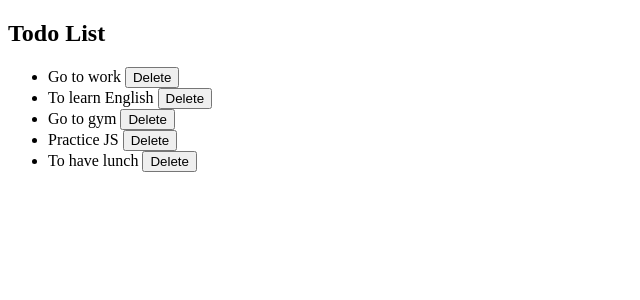
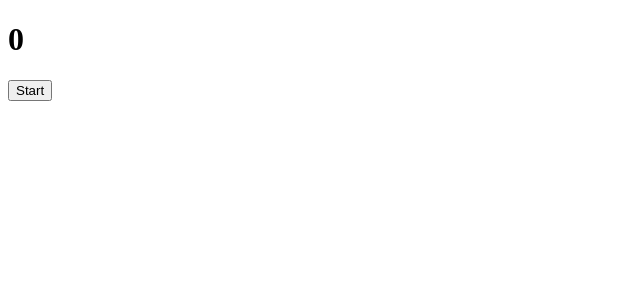
Before and after one commit to NataliiaYakovenko/react-rom-app, a React (Create React App) app: page / in a window 1280 px wide. Shown: the top 300 px of the page, without its empty margins (0-640 px from the left). Built offline with nearby package versions, Linux system fonts and the light colour scheme.

Commit message:
Add component Counter

```diff
--- /dev/null
+++ b/src/components/Counter/Counter.js
@@ -0,0 +1,51 @@
+import React from "react";
+
+class Counter extends React.Component{
+    constructor(props){
+        super(props);
+        this.state ={
+            count: 0,
+        }
+
+
+       console.log('constructor');
+    }
+
+start(){
+    setInterval(()=>{
+        const{count}=this.state
+        this.setState({
+             count: count +1
+        })
+
+    },1000)
+}
+
+  componentDidMount(){
+    console.log('componentDidMount');
+  }
+  componentDidUpdate(){
+    console.log('componentDidUpdate');
+  }
+  shouldComponentUpdate(){
+    console.log('shouldComponentUpdate');
+    return true
+  }
+  componentWillUnmount(){
+    console.log('componentWillUnmount');
+  }
+
+    render(){
+        console.log('render');
+       return(
+        <>
+        <h1>{this.state.count}</h1>
+        <button onClick={()=>{this.start()}}>Start</button>
+        </>
+       )
+    }
+
+
+}
+
+export default Counter
--- a/src/components/Todolist/TodoItem.js
+++ b/src/components/Todolist/TodoItem.js
@@ -16,6 +16,7 @@
 import React from "react";
 
 function TodoItem(props) {
+  console.log(props);
   const { id, text, onDelete } = props;
 
   return (
--- a/src/index.js
+++ b/src/index.js
@@ -3,7 +3,8 @@ import ReactDOM from "react-dom/client";
 import AlohaDashboard from "./components/AlohaDashboard/AlohaDashboard";
 import TodoList from "./components/Todolist/TodoList";
 import Scene from "./components/Scene/Scene";
+import Counter from "./components/Counter/Counter";
 
 
 const root = ReactDOM.createRoot(document.getElementById("root"));
-root.render(<TodoList />);
+root.render(<Counter />);
```
